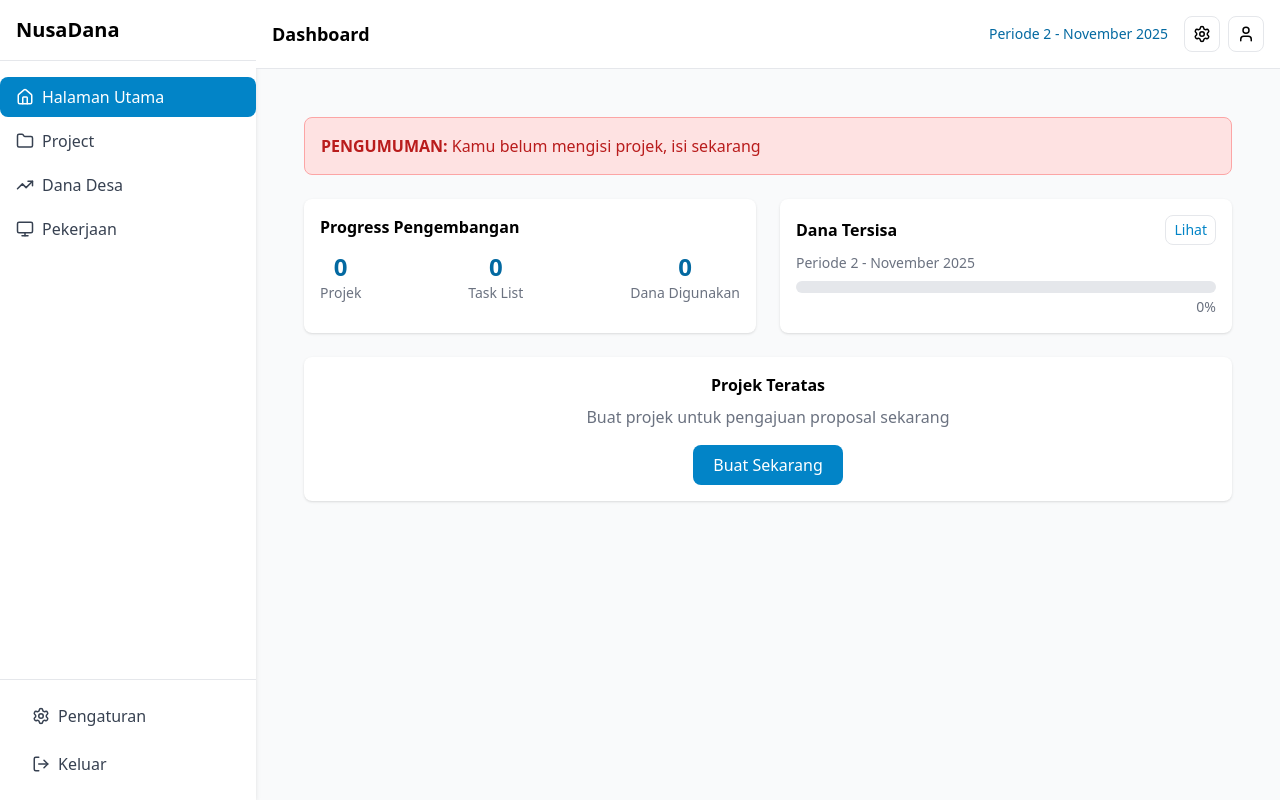
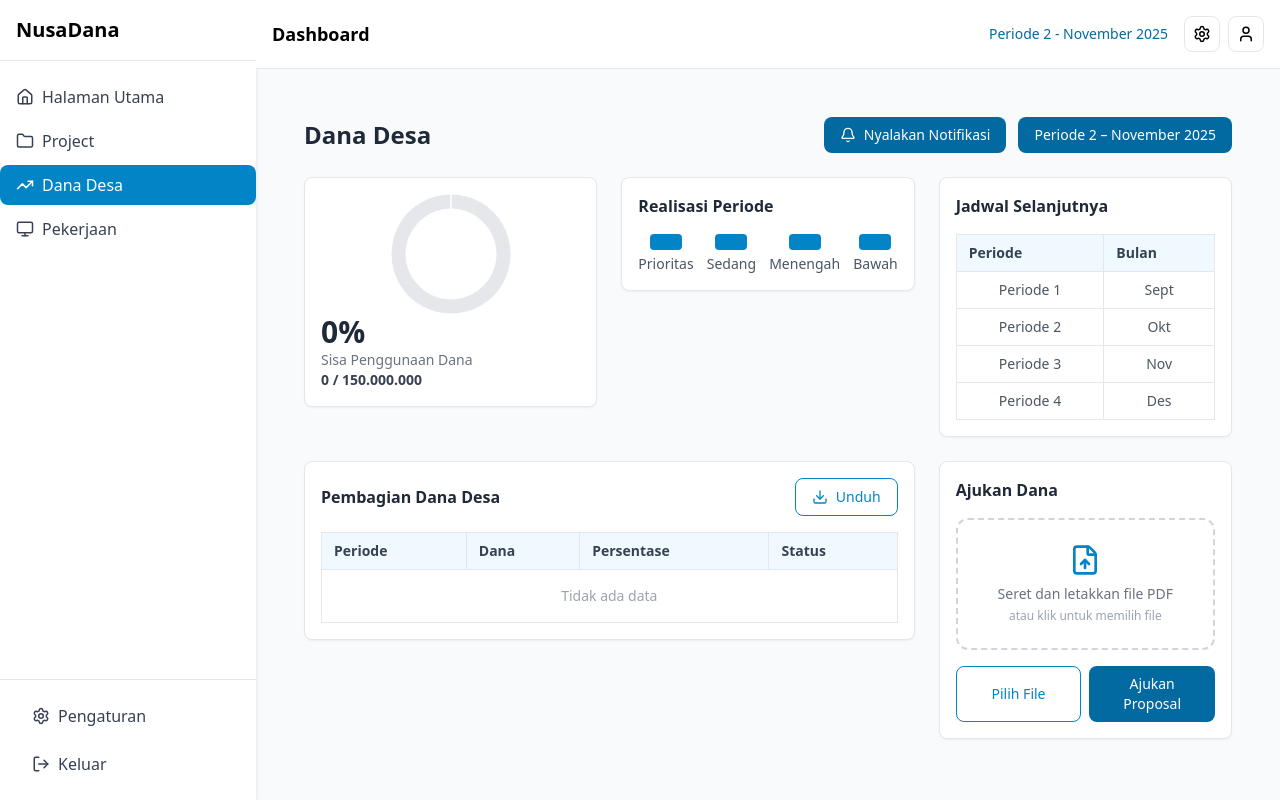
Before and after one commit to Salwaa1209/Nusa-Dana-Frontend, a React (Create React App) app in the folder nusa-dana-dashboard/: page /danadesa in a window 1280 px wide. Before the commit this address led to /. Built offline with nearby package versions, Linux system fonts and the light colour scheme.

Commit message:
create dana desa page

```diff
--- a/nusa-dana-dashboard/package.json
+++ b/nusa-dana-dashboard/package.json
@@ -12,6 +12,7 @@
     "react-dom": "^19.2.0",
     "react-router-dom": "^7.9.5",
     "react-scripts": "5.0.1",
+    "recharts": "^3.3.0",
     "web-vitals": "^2.1.4"
   },
   "scripts": {
--- a/nusa-dana-dashboard/src/App.js
+++ b/nusa-dana-dashboard/src/App.js
@@ -9,6 +9,7 @@ import Sidebar from "./components/Sidebar";
 import Topbar from "./components/Topbar";
 import Dashboard from "./pages/Dashboard";
 import Project from "./pages/Project";
+import DanaDesa from "./pages/DanaDesa";
 import { ProjectProvider } from "./components/ProjectContext";
 
 export default function App() {
@@ -26,6 +27,7 @@ export default function App() {
               <Routes>
                 <Route path="/" element={<Dashboard />} />
                 <Route path="/project" element={<Project />} />
+                <Route path="/danadesa" element={<DanaDesa />} />
                 <Route path="*" element={<Navigate to="/" />} />
               </Routes>
             </main>
--- /dev/null
+++ b/nusa-dana-dashboard/src/components/Button.jsx
@@ -0,0 +1,17 @@
+import React from "react";
+
+export function Button({ children, onClick, className = "", variant }) {
+  let base =
+    "px-4 py-2 rounded-lg text-sm font-medium transition-all duration-150";
+
+  let styles =
+    variant === "outline"
+      ? "border border-gray-300 text-gray-700 hover:bg-gray-100"
+      : "bg-sky-700 hover:bg-sku-800 text-white";
+
+  return (
+    <button onClick={onClick} className={`${base} ${styles} ${className}`}>
+      {children}
+    </button>
+  );
+}
--- a/nusa-dana-dashboard/src/components/Sidebar.jsx
+++ b/nusa-dana-dashboard/src/components/Sidebar.jsx
@@ -1,38 +1,67 @@
 import React from "react";
 import { Home, Folder, TrendingUp, Monitor, Settings, LogOut } from "lucide-react";
-import { NavLink } from "react-router-dom";
+import { NavLink, useNavigate } from "react-router-dom";
 
 export default function Sidebar() {
   const navItem =
-    "flex items-center gap-2 px-4 py-2 rounded-lg text-gray-700 hover:bg-sky-100 transition";
+    "flex items-center gap-2 px-4 py-2 rounded-lg text-gray-700 hover:bg-sky-100 transition w-full";
+  const activeClass = "bg-sky-600 text-white hover:bg-sky-700";
 
-  const activeClass = "bg-sky-600 text-white hover:bg-sky-700";
+  const navigate = useNavigate();
 
   return (
     <aside className="w-64 bg-white shadow-md flex flex-col justify-between">
+      {/* Top nav */}
       <div>
         <div className="text-xl font-semibold p-4 border-b">NusaDana</div>
-        <nav className="mt-4 space-y-1">
-          <NavLink to="/" end className={({ isActive }) => `${navItem} ${isActive ? activeClass : ""}`}>
+        <nav className="mt-4 space-y-1 flex flex-col">
+          <NavLink
+            to="/"
+            end
+            className={({ isActive }) => `${navItem} ${isActive ? activeClass : ""}`}
+          >
             <Home size={18} /> Halaman Utama
           </NavLink>
-          <NavLink to="/project" className={({ isActive }) => `${navItem} ${isActive ? activeClass : ""}`}>
+
+          <NavLink
+            to="/project"
+            className={({ isActive }) => `${navItem} ${isActive ? activeClass : ""}`}
+          >
             <Folder size={18} /> Project
           </NavLink>
-          <button className={`${navItem}`}>
+
+          <NavLink
+            to="/danadesa"
+            className={({ isActive }) => `${navItem} ${isActive ? activeClass : ""}`}
+          >
             <TrendingUp size={18} /> Dana Desa
-          </button>
-          <button className={`${navItem}`}>
+          </NavLink>
+
+          <NavLink
+            to="/pekerjaan"
+            className={({ isActive }) => `${navItem} ${isActive ? activeClass : ""}`}
+          >
             <Monitor size={18} /> Pekerjaan
-          </button>
+          </NavLink>
         </nav>
       </div>
 
-      <div className="p-4 border-t space-y-2">
-        <button className={`${navItem}`}>
+      {/* Bottom nav */}
+      <div className="p-4 border-t space-y-2 flex flex-col">
+        <button
+          className={navItem}
+          onClick={() => navigate("/pengaturan")}
+        >
           <Settings size={18} /> Pengaturan
         </button>
-        <button className={`${navItem}`}>
+
+        <button
+          className={navItem}
+          onClick={() => {
+            // Add your logout logic here
+            navigate("/"); // Redirect after logout
+          }}
+        >
           <LogOut size={18} /> Keluar
         </button>
       </div>
--- /dev/null
+++ b/nusa-dana-dashboard/src/pages/DanaDesa.jsx
@@ -0,0 +1,186 @@
+import React from "react";
+import Card from "../components/Card";
+import { Button } from "../components/Button";
+import { Bell, Download, FileUp } from "lucide-react";
+import { PieChart, Pie, Cell } from "recharts";
+
+export default function DanaDesa() {
+  const data = [
+    { name: "Used", value: 0 },
+    { name: "Remaining", value: 100 },
+  ];
+  const COLORS = ["#0E7C7B", "#E5E7EB"];
+
+  return (
+    <div className="p-6 space-y-6">
+      {/* Header */}
+      <div className="flex items-center justify-between flex-wrap gap-3">
+        <h1 className="text-2xl font-semibold text-gray-800">Dana Desa</h1>
+        <div className="flex items-center gap-3">
+          <Button className="flex items-center gap-2 bg-sky-600 hover:bg-sky-700 text-white">
+            <Bell className="w-4 h-4" />
+            Nyalakan Notifikasi
+          </Button>
+          <Button className="bg-gray-200 hover:bg-gray-300 text-gray-800">
+            Periode 2 – November 2025
+          </Button>
+        </div>
+      </div>
+
+      {/* Top Row */}
+      <div className="grid grid-cols-1 lg:grid-cols-3 gap-6 items-stretch">
+        {/* Dana Desa Chart */}
+        <div className="w-full min-w-0 h-full">
+          <Card className="w-full h-full flex flex-col items-center justify-center py-6 text-center space-y-3">
+            <div className="flex justify-center">
+              <PieChart width={120} height={120}>
+                <Pie
+                  data={data}
+                  innerRadius={45}
+                  outerRadius={60}
+                  startAngle={90}
+                  endAngle={450}
+                  dataKey="value"
+                >
+                  {data.map((entry, index) => (
+                    <Cell
+                      key={`cell-${index}`}
+                      fill={COLORS[index % COLORS.length]}
+                    />
+                  ))}
+                </Pie>
+              </PieChart>
+            </div>
+            <p className="text-3xl font-bold text-gray-800">0%</p>
+            <p className="text-gray-500 text-sm">Sisa Penggunaan Dana</p>
+            <p className="text-gray-700 font-semibold text-sm">0 / 150.000.000</p>
+          </Card>
+        </div>
+
+        {/* Realisasi Periode */}
+        <div className="w-full min-w-0 h-full">
+          <Card className="w-full h-full p-6 flex flex-col justify-between">
+            <h2 className="font-semibold text-gray-800 mb-4">Realisasi Periode</h2>
+            <div className="flex justify-between text-gray-600 text-sm flex-1 items-center">
+              {["Prioritas", "Sedang", "Menengah", "Bawah"].map((label) => (
+                <div key={label} className="flex flex-col items-center">
+                  <div className="w-8 h-4 bg-sky-600 mb-1 rounded"></div>
+                  <span>{label}</span>
+                </div>
+              ))}
+            </div>
+          </Card>
+        </div>
+
+        {/* Jadwal Selanjutnya */}
+        <div className="w-full min-w-0 h-full">
+          <Card className="w-full h-full p-6 flex flex-col">
+            <h2 className="font-semibold text-gray-800 mb-4">Jadwal Selanjutnya</h2>
+            <div className="overflow-x-auto flex-1">
+              <table className="min-w-full border text-sm">
+                <thead className="bg-sky-50 text-gray-700">
+                  <tr>
+                    <th className="px-3 py-2 border text-left">Periode</th>
+                    <th className="px-3 py-2 border text-left">Bulan</th>
+                  </tr>
+                </thead>
+                <tbody className="text-gray-600 text-center">
+                  {Array(4)
+                    .fill(null)
+                    .map((_, idx) => (
+                      <tr key={idx} className="border-b">
+                        <td className="px-3 py-2 border">Periode {idx + 1}</td>
+                        <td className="px-3 py-2 border">
+                          {["Sept", "Okt", "Nov", "Des"][idx]}
+                        </td>
+                      </tr>
+                    ))}
+                </tbody>
+              </table>
+            </div>
+          </Card>
+        </div>
+      </div>
+
+      {/* Bottom Row */}
+      <div className="grid grid-cols-1 lg:grid-cols-3 gap-6 items-stretch">
+        {/* Pembagian Dana Desa */}
+        <div className="w-full min-w-0 col-span-1 lg:col-span-2 h-full">
+          <Card className="w-full h-full p-6 flex flex-col">
+            <div className="flex justify-between items-center mb-4">
+              <h2 className="font-semibold text-gray-800">Pembagian Dana Desa</h2>
+              <Button
+                variant="outline"
+                className="flex items-center gap-2 text-sky-600 border border-sky-600 hover:bg-sky-50"
+              >
+                <Download className="w-4 h-4" />
+                Unduh
+              </Button>
+            </div>
+
+            <div className="overflow-x-auto flex-1">
+              <table className="min-w-full border text-sm">
+                <thead className="bg-sky-50 text-gray-700">
+                  <tr>
+                    <th className="px-3 py-2 border text-left">Periode</th>
+                    <th className="px-3 py-2 border text-left">Dana</th>
+                    <th className="px-3 py-2 border text-left">Persentase</th>
+                    <th className="px-3 py-2 border text-left">Status</th>
+                  </tr>
+                </thead>
+                <tbody className="text-gray-600 text-center">
+                  <tr>
+                    <td colSpan="4" className="py-4 text-gray-400">
+                      Tidak ada data
+                    </td>
+                  </tr>
+                </tbody>
+              </table>
+            </div>
+          </Card>
+        </div>
+
+        {/* Ajukan Dana */}
+        <div className="w-full min-w-0 col-span-1 h-full">
+          <Card className="w-full h-full p-6 flex flex-col justify-between">
+            <h2 className="font-semibold text-gray-800 mb-4">Ajukan Dana</h2>
+
+            <div
+              className="flex flex-col items-center justify-center flex-1 border-2 border-dashed border-gray-300 rounded-xl p-6 text-gray-500 hover:border-sky-600 hover:bg-sky-50 transition cursor-pointer"
+              onClick={() => document.getElementById("pdfUpload").click()}
+            >
+              <FileUp className="w-8 h-8 text-sky-600 mb-2" />
+              <p className="text-sm mb-1">Seret dan letakkan file PDF</p>
+              <p className="text-xs text-gray-400">atau klik untuk memilih file</p>
+              <input
+                type="file"
+                id="pdfUpload"
+                accept=".pdf"
+                className="hidden"
+                onChange={(e) => {
+                  const file = e.target.files[0];
+                  if (file) {
+                    console.log("Uploaded:", file.name);
+                  }
+                }}
+              />
+            </div>
+
+            <div className="flex gap-2 mt-4">
+              <Button
+                variant="outline"
+                className="w-1/2 text-sky-600 border border-sky-600 hover:bg-sky-50"
+                onClick={() => document.getElementById("pdfUpload").click()}
+              >
+                Pilih File
+              </Button>
+              <Button className="w-1/2 bg-sky-600 hover:bg-sky-700 text-white">
+                Ajukan Proposal
+              </Button>
+            </div>
+          </Card>
+        </div>
+      </div>
+    </div>
+  );
+}
```
Also changed, not shown: 1 other file (tests, documents, lock files or other folders).
